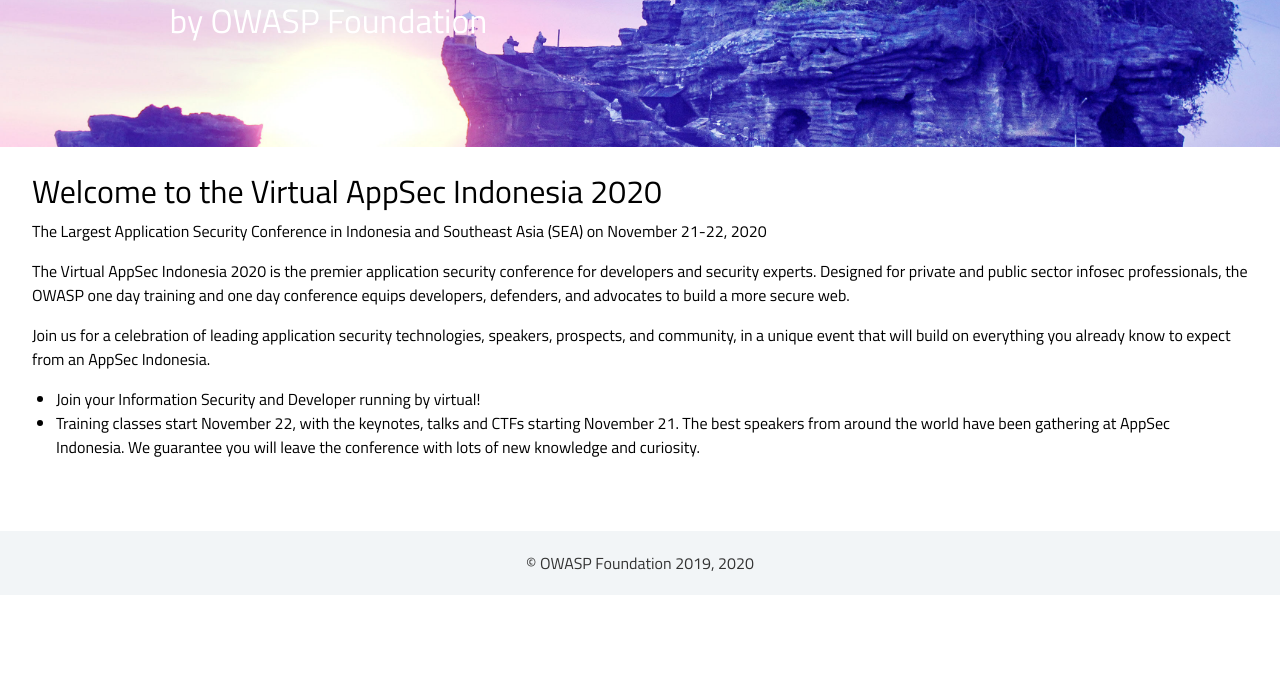
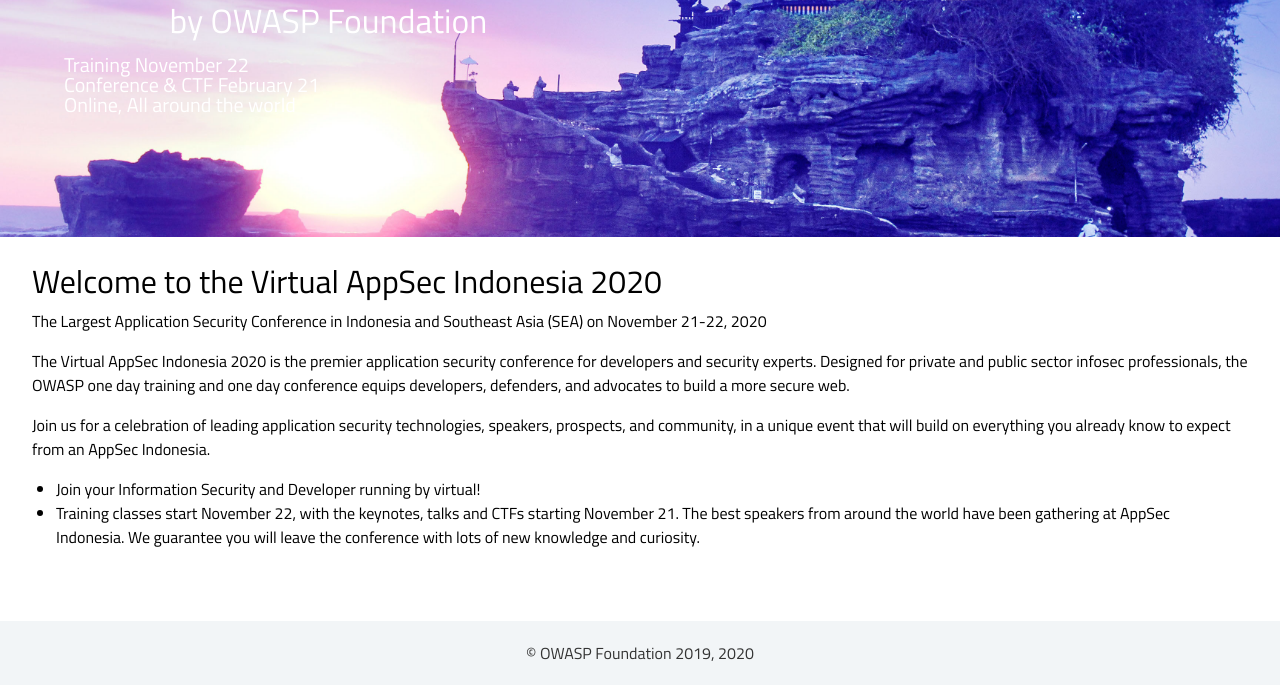
Before and after one commit to globalsea/globalsea.github.io, a Jekyll site: the page built from index.html, in a window 1280 px wide, cut to the strip 267-952 px from the top of the page. Built offline with Jekyll 4.4.1, drawn with Linux system fonts in a browser that asks for light colours; some web fonts are replaced; before the commit the page ends 900 px from its top, so only the background shows below that.

Commit message:
Update front.html

```diff
--- a/_layouts/front.html
+++ b/_layouts/front.html
@@ -1,5 +1,5 @@
 {% include header.html %}
-
+<h3>Training November 22<br>Conference & CTF February 21<br>Online, All around the world</h3>
 </header>
 
 
```
